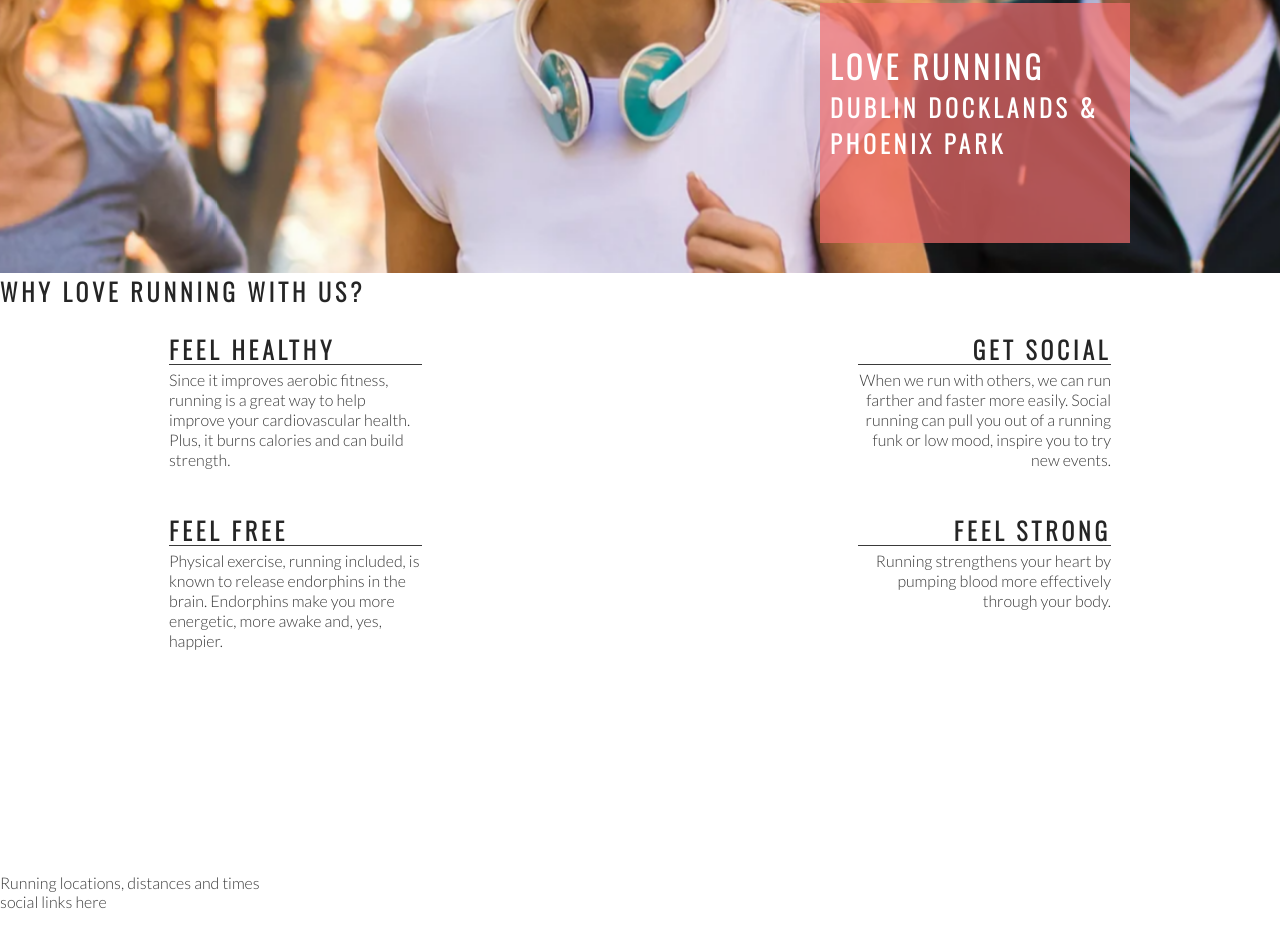
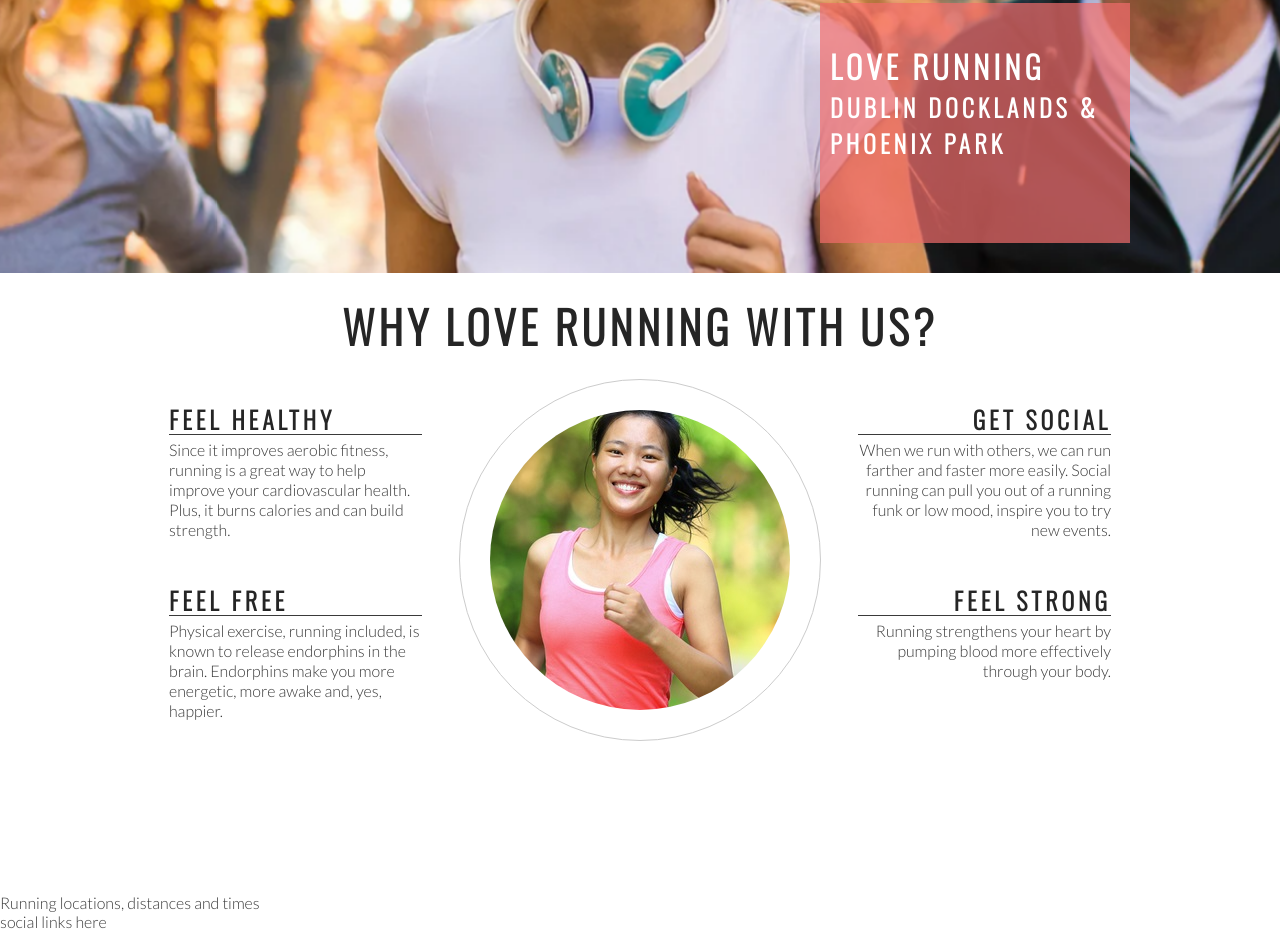
Before and after one commit to RebeccaKen/love-running, a plain HTML site: page index.html in a window 1280 px wide. Shown: the part 402-1333 px from the top of the page. Drawn offline with nearby package versions, Linux system fonts and the light colour scheme.

Commit message:
Add club ethos central image and style into circle

```diff
--- a/assets/css/style.css
+++ b/assets/css/style.css
@@ -135,7 +135,6 @@ h1, h2 {
 #center-about {
     width: 33%;
     margin: 0 auto;
-    background-color: green;
 }
 
 hr {
@@ -167,3 +166,26 @@ hr {
 .right-about-heading p {
     text-align: right;
 }
+
+#welcome {
+    text-align: center;
+    margin: 20px 0;
+    font-size: 280%;
+}
+
+#circle-container {
+    width: 300px;
+    height: 300px;
+    padding: 30px;
+    border-style: solid;
+    border-color: #ccc;
+    border-width: 1px;
+    border-radius: 50%;
+    margin: 0 auto;
+}
+
+#circle-cover-bg {
+    background: url('../images/ethos-center-image.jpg') no-repeat center center;
+    height: 100%;
+    border-radius: 50%;
+}
--- a/index.html
+++ b/index.html
@@ -38,7 +38,7 @@
         </div>
     </section>
     <section id="club-ethos">
-        <h1>Why Love Running With Us?</h1>
+        <h2 id="welcome">Why Love Running With Us?</h2>
         <div id="left-about">
             <div class="left-about-heading">
                 <h2>Feel Healthy</h2>
@@ -74,6 +74,11 @@
                 </p>
             </div>
         </div>
+        <div id="center-about">
+            <div id="circle-container">
+                <div id="circle-cover-bg"></div>
+            </div>
+        </div>
     </section>
     <section>
         Running locations, distances and times
```
Also changed, not shown: assets/images/ethos-center-image.jpg (added).
